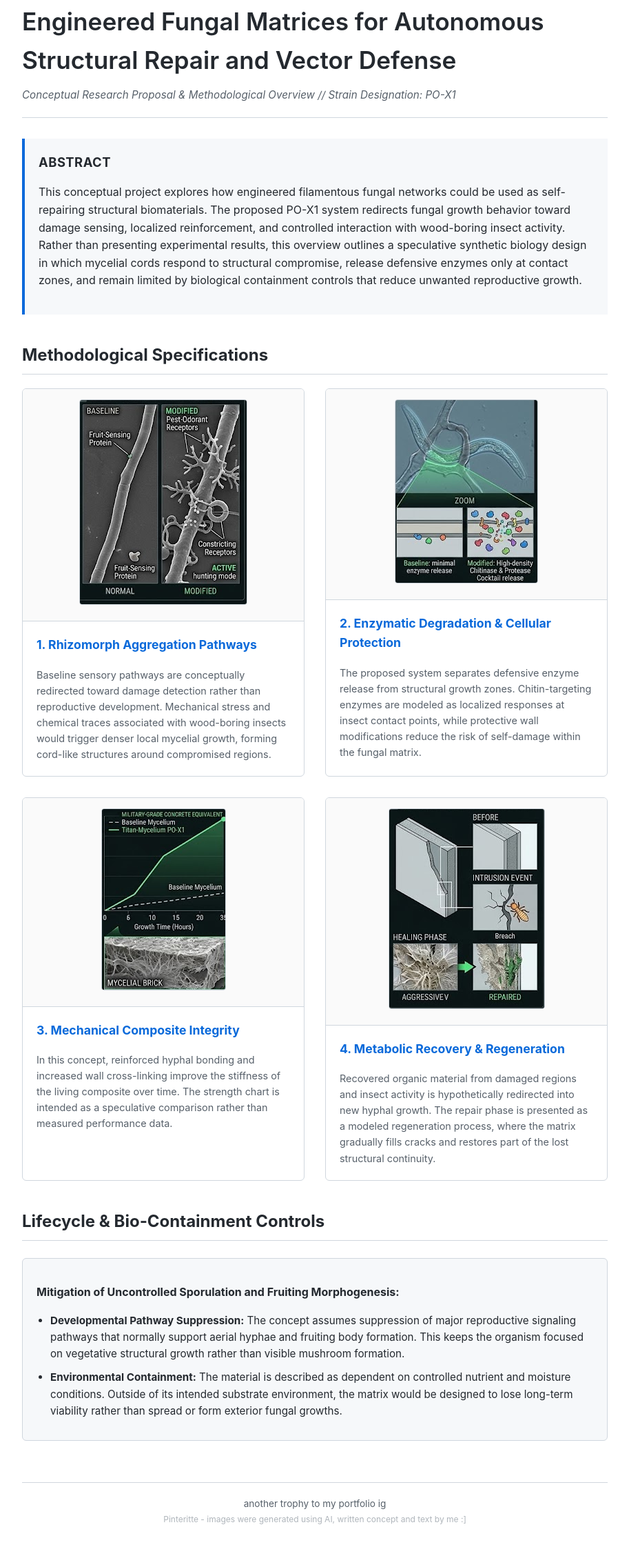
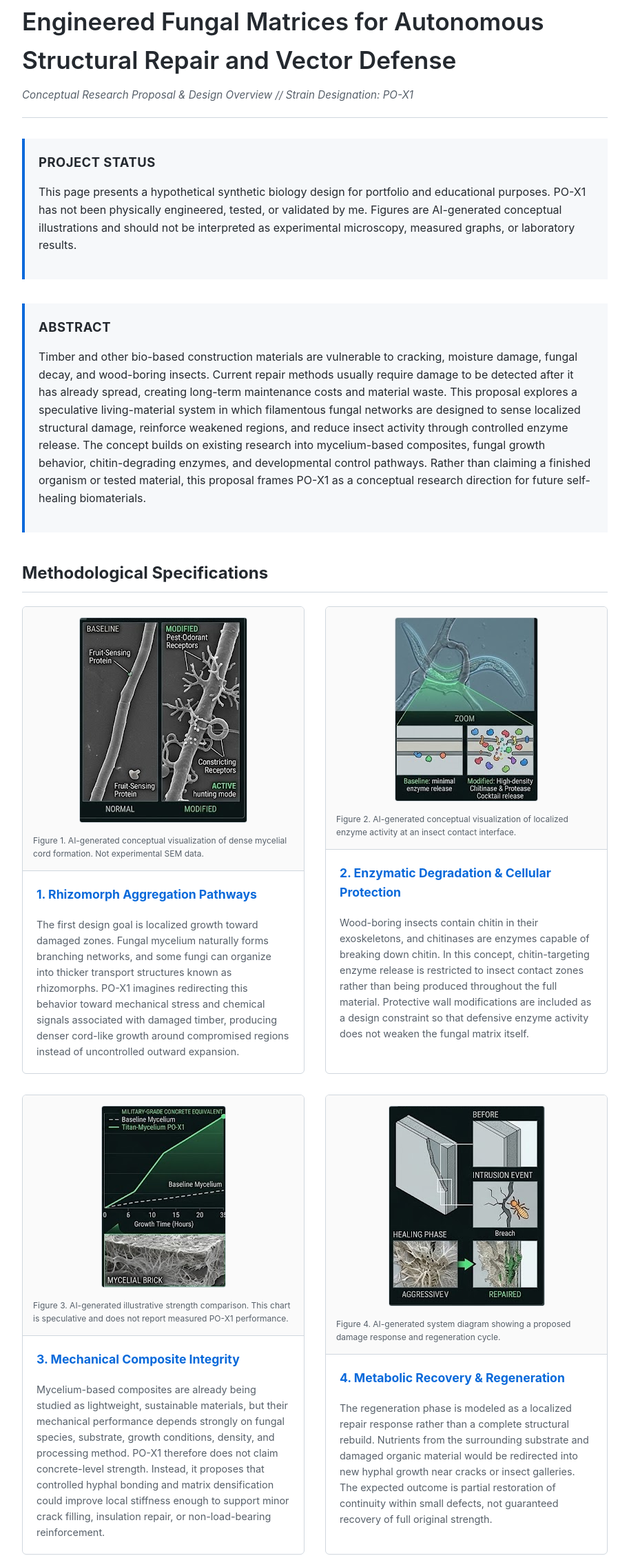
Before and after one commit to pinterittejeden-gif/titan-mycelium, a plain HTML site: page index.html in a window 1280 px wide. Shown: the part 37-2293 px from the top of the page at 69% size, without its empty margins (183-1096 px from the left). Drawn offline with Linux system fonts and the light colour scheme.

Commit message:
Refactor index.html for clarity and consistency
Updated the abstract and disclaimer sections for clarity and added figure captions. Adjusted references and section titles for consistency.

```diff
--- a/index.html
+++ b/index.html
@@ -49,7 +49,7 @@
             font-style: italic;
         }
 
-        .abstract {
+        .abstract, .disclaimer {
             background-color: var(--panel-bg);
             border-left: 4px solid var(--accent-blue);
             padding: 20px;
@@ -57,7 +57,7 @@
             font-size: 1rem;
         }
 
-        .abstract h2 {
+        .abstract h2, .disclaimer h2 {
             margin-top: 0;
             font-size: 1.15rem;
             color: var(--text-color);
@@ -109,6 +109,13 @@
             border-radius: 4px;
         }
 
+        .figure-caption {
+            font-size: 0.75rem;
+            color: var(--text-muted);
+            margin-top: 8px;
+            text-align: left;
+        }
+
         .card-content {
             padding: 20px;
             flex-grow: 1;
@@ -145,6 +152,24 @@
             color: var(--text-color);
         }
 
+        .references {
+            font-size: 0.9rem;
+            color: var(--text-muted);
+        }
+
+        .references li {
+            margin-bottom: 12px;
+        }
+
+        a {
+            color: var(--accent-blue);
+            text-decoration: none;
+        }
+
+        a:hover {
+            text-decoration: underline;
+        }
+
         footer {
             margin-top: 60px;
             padding-top: 20px;
@@ -160,12 +185,17 @@
 <div class="container">
     <header>
         <h1>Engineered Fungal Matrices for Autonomous Structural Repair and Vector Defense</h1>
-        <div class="meta-data">Conceptual Research Proposal & Methodological Overview // Strain Designation: PO-X1</div>
+        <div class="meta-data">Conceptual Research Proposal & Design Overview // Strain Designation: PO-X1</div>
     </header>
+
+    <div class="disclaimer">
+        <h2>Project Status</h2>
+        <p>This page presents a hypothetical synthetic biology design for portfolio and educational purposes. PO-X1 has not been physically engineered, tested, or validated by me. Figures are AI-generated conceptual illustrations and should not be interpreted as experimental microscopy, measured graphs, or laboratory results.</p>
+    </div>
 
     <div class="abstract">
         <h2>Abstract</h2>
-        <p>This conceptual project explores how engineered filamentous fungal networks could be used as self-repairing structural biomaterials. The proposed PO-X1 system redirects fungal growth behavior toward damage sensing, localized reinforcement, and controlled interaction with wood-boring insect activity. Rather than presenting experimental results, this overview outlines a speculative synthetic biology design in which mycelial cords respond to structural compromise, release defensive enzymes only at contact zones, and remain limited by biological containment controls that reduce unwanted reproductive growth.</p>
+        <p>Timber and other bio-based construction materials are vulnerable to cracking, moisture damage, fungal decay, and wood-boring insects. Current repair methods usually require damage to be detected after it has already spread, creating long-term maintenance costs and material waste. This proposal explores a speculative living-material system in which filamentous fungal networks are designed to sense localized structural damage, reinforce weakened regions, and reduce insect activity through controlled enzyme release. The concept builds on existing research into mycelium-based composites, fungal growth behavior, chitin-degrading enzymes, and developmental control pathways. Rather than claiming a finished organism or tested material, this proposal frames PO-X1 as a conceptual research direction for future self-healing biomaterials.</p>
     </div>
 
     <h2 class="section-title">Methodological Specifications</h2>
@@ -174,40 +204,44 @@
         <div class="card">
             <div class="img-wrapper">
                 <img src="image_a8d679.png" alt="Conceptual microscopy of modified mycelial cords">
+                <div class="figure-caption">Figure 1. AI-generated conceptual visualization of dense mycelial cord formation. Not experimental SEM data.</div>
             </div>
             <div class="card-content">
                 <h3>1. Rhizomorph Aggregation Pathways</h3>
-                <p>Baseline sensory pathways are conceptually redirected toward damage detection rather than reproductive development. Mechanical stress and chemical traces associated with wood-boring insects would trigger denser local mycelial growth, forming cord-like structures around compromised regions.</p>
+                <p>The first design goal is localized growth toward damaged zones. Fungal mycelium naturally forms branching networks, and some fungi can organize into thicker transport structures known as rhizomorphs. PO-X1 imagines redirecting this behavior toward mechanical stress and chemical signals associated with damaged timber, producing denser cord-like growth around compromised regions instead of uncontrolled outward expansion.</p>
             </div>
         </div>
 
         <div class="card">
             <div class="img-wrapper">
                 <img src="image_a8d961.png" alt="Conceptual microscopy of localized enzyme release">
+                <div class="figure-caption">Figure 2. AI-generated conceptual visualization of localized enzyme activity at an insect contact interface.</div>
             </div>
             <div class="card-content">
                 <h3>2. Enzymatic Degradation & Cellular Protection</h3>
-                <p>The proposed system separates defensive enzyme release from structural growth zones. Chitin-targeting enzymes are modeled as localized responses at insect contact points, while protective wall modifications reduce the risk of self-damage within the fungal matrix.</p>
+                <p>Wood-boring insects contain chitin in their exoskeletons, and chitinases are enzymes capable of breaking down chitin. In this concept, chitin-targeting enzyme release is restricted to insect contact zones rather than being produced throughout the full material. Protective wall modifications are included as a design constraint so that defensive enzyme activity does not weaken the fungal matrix itself.</p>
             </div>
         </div>
 
         <div class="card">
             <div class="img-wrapper">
                 <img src="image_a8d989.png" alt="Speculative composite strength comparison">
+                <div class="figure-caption">Figure 3. AI-generated illustrative strength comparison. This chart is speculative and does not report measured PO-X1 performance.</div>
             </div>
             <div class="card-content">
                 <h3>3. Mechanical Composite Integrity</h3>
-                <p>In this concept, reinforced hyphal bonding and increased wall cross-linking improve the stiffness of the living composite over time. The strength chart is intended as a speculative comparison rather than measured performance data.</p>
+                <p>Mycelium-based composites are already being studied as lightweight, sustainable materials, but their mechanical performance depends strongly on fungal species, substrate, growth conditions, density, and processing method. PO-X1 therefore does not claim concrete-level strength. Instead, it proposes that controlled hyphal bonding and matrix densification could improve local stiffness enough to support minor crack filling, insulation repair, or non-load-bearing reinforcement.</p>
             </div>
         </div>
 
         <div class="card">
             <div class="img-wrapper">
                 <img src="image_a8d9c7.png" alt="Conceptual system diagram of structural regeneration">
+                <div class="figure-caption">Figure 4. AI-generated system diagram showing a proposed damage response and regeneration cycle.</div>
             </div>
             <div class="card-content">
                 <h3>4. Metabolic Recovery & Regeneration</h3>
-                <p>Recovered organic material from damaged regions and insect activity is hypothetically redirected into new hyphal growth. The repair phase is presented as a modeled regeneration process, where the matrix gradually fills cracks and restores part of the lost structural continuity.</p>
+                <p>The regeneration phase is modeled as a localized repair response rather than a complete structural rebuild. Nutrients from the surrounding substrate and damaged organic material would be redirected into new hyphal growth near cracks or insect galleries. The expected outcome is partial restoration of continuity within small defects, not guaranteed recovery of full original strength.</p>
             </div>
         </div>
 
@@ -215,11 +249,23 @@
 
     <h2 class="section-title">Lifecycle & Bio-Containment Controls</h2>
     <div class="list-panel">
-        <p><strong>Mitigation of Uncontrolled Sporulation and Fruiting Morphogenesis:</strong></p>
+        <p><strong>Mitigation of uncontrolled sporulation and fruiting morphogenesis:</strong></p>
         <ul>
-            <li><strong>Developmental Pathway Suppression:</strong> The concept assumes suppression of major reproductive signaling pathways that normally support aerial hyphae and fruiting body formation. This keeps the organism focused on vegetative structural growth rather than visible mushroom formation.</li>
-            <li><strong>Environmental Containment:</strong> The material is described as dependent on controlled nutrient and moisture conditions. Outside of its intended substrate environment, the matrix would be designed to lose long-term viability rather than spread or form exterior fungal growths.</li>
+            <li><strong>Developmental Pathway Suppression:</strong> Fungal development is regulated by genetic networks that influence vegetative growth, sporulation, and reproductive structures. PO-X1 uses this as a conceptual basis for suppressing reproductive development and biasing the organism toward vegetative matrix growth. This is presented as a design goal, not a validated containment system.</li>
+            <li><strong>Environmental Dependence:</strong> The proposed material would be designed to require controlled moisture, nutrients, and substrate conditions. Outside its intended environment, long-term viability should decrease rather than allowing uncontrolled spread. Any real version of this concept would require extensive biosafety testing before practical use.</li>
         </ul>
+    </div>
+
+    <h2 class="section-title">References</h2>
+    <div class="list-panel references">
+        <ol>
+            <li>Appels, F. V. W. et al. “Fabrication Factors Influencing Mechanical, Moisture- and Water-Related Properties of Mycelium-Based Composites.” <em>Materials & Design</em>, 2019. <a href="https://doi.org/10.1016/j.matdes.2018.11.027" target="_blank">https://doi.org/10.1016/j.matdes.2018.11.027</a></li>
+            <li>Elsacker, E. et al. “Mechanical, Physical and Chemical Characterisation of Mycelium-Based Composites with Different Types of Lignocellulosic Substrates.” <em>PLOS ONE</em>, 2019. <a href="https://doi.org/10.1371/journal.pone.0213954" target="_blank">https://doi.org/10.1371/journal.pone.0213954</a></li>
+            <li>Attias, N. et al. “Mycelium Bio-Composites in Industrial Design and Architecture: Comparative Review and Experimental Analysis.” <em>Journal of Cleaner Production</em>, 2020. <a href="https://doi.org/10.1016/j.jclepro.2019.119037" target="_blank">https://doi.org/10.1016/j.jclepro.2019.119037</a></li>
+            <li>Shen, S. C. et al. “Robust Myco-Composites as a Platform for Versatile Hybrid-Living Structural Materials.” <em>arXiv</em>, 2023. <a href="https://arxiv.org/abs/2305.12151" target="_blank">https://arxiv.org/abs/2305.12151</a></li>
+            <li>Veliz, E. A., Martínez-Hidalgo, P., & Hirsch, A. M. “Chitinase-Producing Bacteria and Their Role in Biocontrol.” <em>AIMS Microbiology</em>, 2017. <a href="https://doi.org/10.3934/microbiol.2017.3.689" target="_blank">https://doi.org/10.3934/microbiol.2017.3.689</a></li>
+            <li>Bayram, Ö. et al. “VelB/VeA/LaeA Complex Coordinates Light Signal with Fungal Development and Secondary Metabolism.” <em>Science</em>, 2008. <a href="https://doi.org/10.1126/science.1155888" target="_blank">https://doi.org/10.1126/science.1155888</a></li>
+        </ol>
     </div>
 
     <footer>
@@ -229,4 +275,4 @@
 </div>
 
 </body>
-</html>
+                                                                                                                                                                                                                                                                                                                          </html>
```
